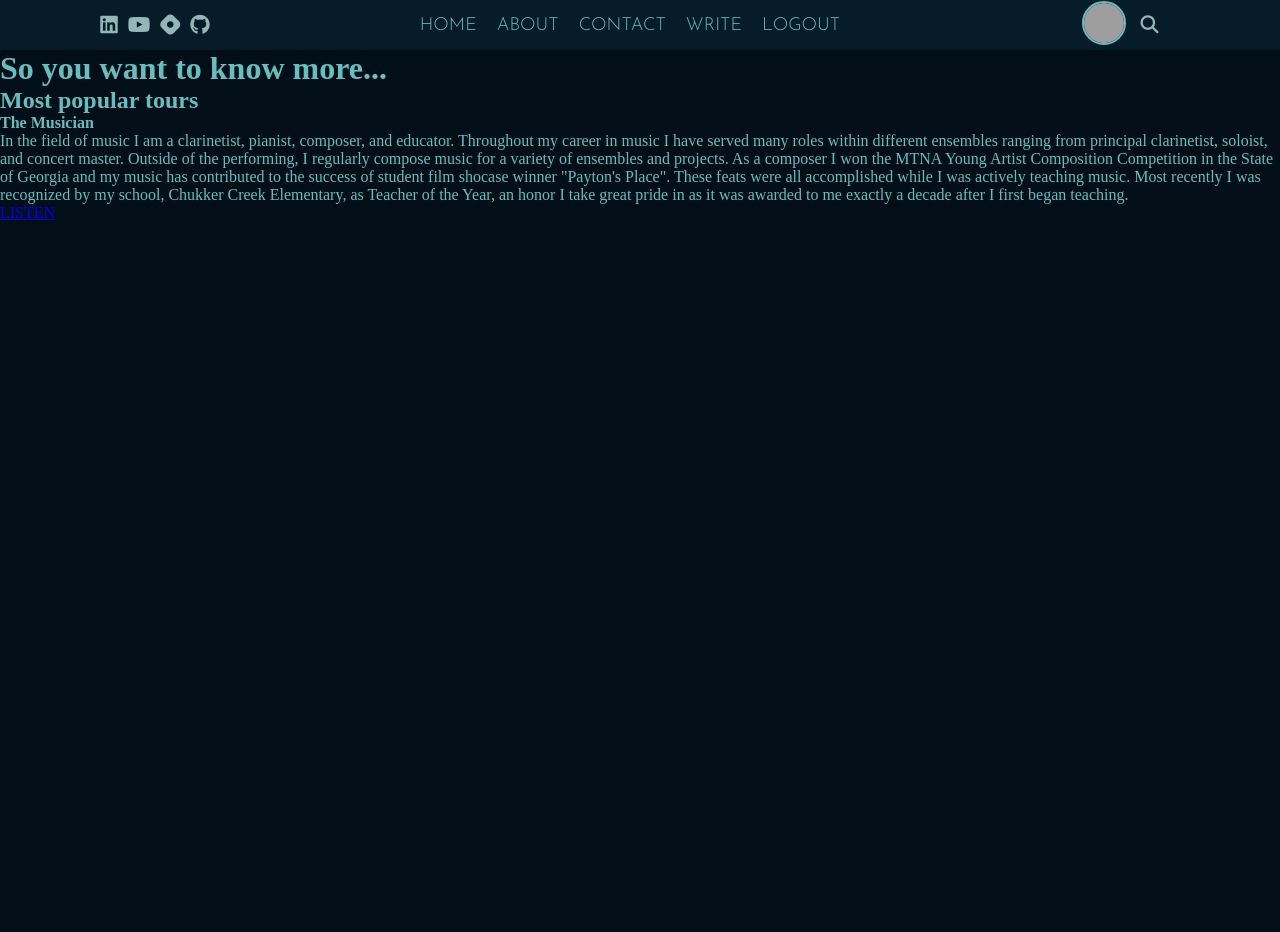
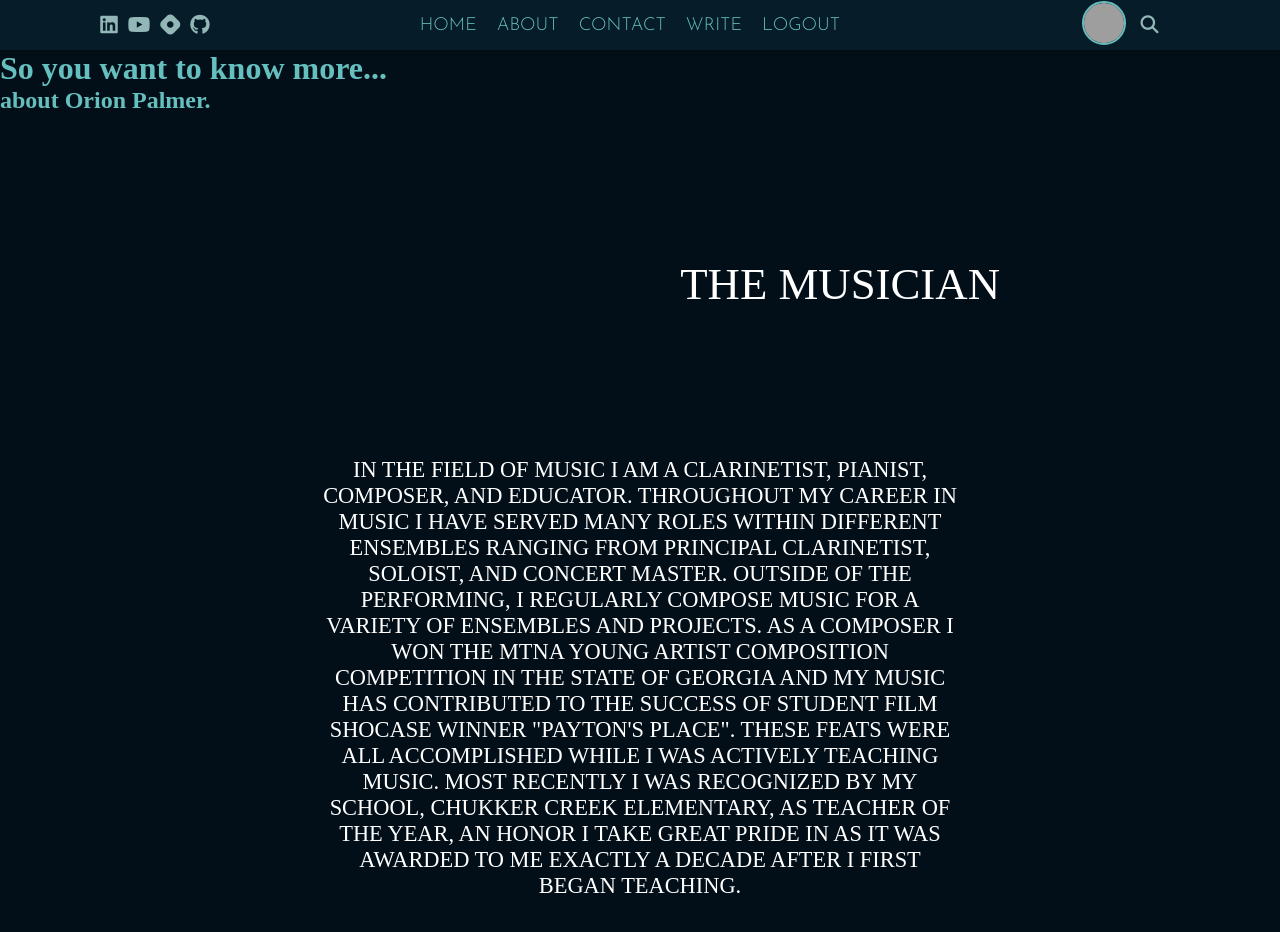
Before and after one commit to Composer0/BlogFrontEnd, a React (Create React App) app: page /about in a window 1280 px wide. Shown: the top 932 px of the page. Before the commit the page ends 800 px from the top, so only its background shows below. Built offline with nearby package versions, Linux system fonts and the light colour scheme; grey boxes are pictures that could not be loaded.

Commit message:
Coming to the conclusion I will need to just remake the cards from scratch to accomodate this style of css writing. Not a big deal.

```diff
--- a/src/pages/about/About.jsx
+++ b/src/pages/about/About.jsx
@@ -7,7 +7,7 @@ export default function About() {
       <section className="section-tours" id="section-tours">
                 <div id="tours" className="u-center-text u-margin-bottom-big">
                     <h2 className="heading-secondary">
-                        Most popular tours
+                        about Orion Palmer.
                     </h2>
                 </div>
                 <div className="row">
--- a/src/pages/about/about.css
+++ b/src/pages/about/about.css
@@ -0,0 +1,207 @@
+.card {
+    /* // define the perspective to help create the flip element. Establishes a 3-dimensional effect. */
+    perspective: 150rem;
+    -moz-perspective: 150rem;
+    position: relative;
+    /* // perspective is lost when position is set to absolute... to correct this height must be established within the parent element. */
+    height: 50rem;
+}
+
+.card__side{
+        color: #fff;
+        font-size: 2rem;
+        height: 52rem;
+        transition: all .8s;
+        position: absolute;
+        top: 0;
+        left: 0;
+        width: 100%;
+        backface-visibility: hidden;
+        border-radius: 3px;
+        overflow: hidden;
+        box-shadow: rgba(135, 151, 46, 0.5);
+        text-align: center;
+        justify-content: center;
+        flex-direction: column;
+    }
+
+        .card_side--front {
+            background-color: #fff;
+            text-align: center;
+        }
+
+        .card_side--back {
+            transform: rotateY(180deg);
+        }
+
+            .card_side-1{
+                background-image: linear-gradient(to right bottom, blue,  rgb(18, 18, 95));
+            }
+            /* .card_side-2 {
+                background-image: linear-gradient(to right bottom, $color-primary-light, $color-primary-dark);
+            }
+            .card_side-3 {
+                background-image: linear-gradient(to right bottom, $color-tertiary-light, $color-tertiary-dark);
+            } */
+
+
+
+
+    .card:hover card__side--front {
+        transform: rotateY(-180deg);
+    }
+
+    .card:hover card__side--back {
+        transform: rotateY(0);
+    }
+
+    /* // Front Side Card Styling */
+    .card__picture {
+        background-size:cover;
+        height: 23rem;
+        background-blend-mode: overlay;
+        -webkit-clip-path: polygon(0 0, 100% 0, 100% 85%, 0 100% );
+        clip-path: polygon(0 0, 100% 0, 100% 85%, 0 100% );
+        border-top-left-radius: 3px;
+        border-top-right-radius: 3px;
+    }
+
+        .card_picture-1 {
+            background-image: linear-gradient(to right bottom, black, blue, 50%);}
+
+    .card__heading {
+        font-size: 2.8rem;
+        font-weight: 300;
+        text-transform: uppercase;
+        color: #fff;
+        position: absolute;
+        top: 9rem;
+        right: 16rem;
+        width: 75%;
+        text-align: right;
+    }
+
+    .card__heading-span {
+        padding: 1rem 1.5rem;
+        -webkit-box-decoration-break: clone;
+        box-decoration-break: clone;
+        /* //this is used to create an effect of multiple boxes when the text wraps around to the next line. */
+    }
+
+        .card__heading--1 {
+            background-image: linear-gradient(to right bottom, green, rgb(19, 66, 19));
+        }
+
+        /* .card__heading--2 {
+            background-image: linear-gradient(to right bottom, $color-primary-light, $color-primary-dark);
+        }
+
+        .card__heading--3 {
+            background-image: linear-gradient(to right bottom, $color-tertiary-light, $color-tertiary-dark);
+        } */
+
+
+    .card__details {
+        padding: 3rem;
+    }
+
+        /* ul {
+            list-style-type: none;
+            width: 80%;
+            margin: 0 auto;//tends to always center as long as you did the work previoiusly of text-aligning center in the child element. Raising your children properly.
+            color: $color-grey-dark; */
+
+            /* li{
+                text-align: center;
+                font-size: 1.5rem;
+                padding: 1rem;
+
+                &:not(:last-child) {
+                    border-bottom: 1px solid $color-grey-text;
+                } */
+
+            /* } */
+        /* } */
+
+
+
+/* // Front Side Card Styling  */
+
+/* //Back Side Card Styling */
+
+    .card__cta {
+        position: absolute;
+        top: 70%;
+        left: 50%;
+        transform: translate(-50%, -50%);
+        width: 60%;
+        text-align: center;
+    }
+
+    .card__price-box {
+        text-align: center;
+        color: #fff;
+        margin: 4rem;
+    }
+
+    .card__price-only {
+        font-size: 1.4rem;
+        text-transform: uppercase;
+    }
+
+    .card__price-value {
+        font-size: 6rem;
+        font-weight: 100;
+    }
+
+
+
+
+    /* // @include respond(tabletPortrait) { */
+        /* // following media query allows us to detect a mobile device that doesn't have the ability to hover. */
+        /* @media only screen and (max-width: 56.25em),
+        only screen and (hover:none) {
+        height: auto;
+        border-radius: 3px;
+        background-color: #fff;
+
+        &__side{
+            height: auto;
+            position: relative;
+            box-shadow: none;
+
+
+            &--back {
+                transform: rotateY(0);
+                clip-path: polygon(0 15%, 100% 0, 100% 100%, 0% 100% );
+
+            }
+        }
+
+        &:hover &__side--front {
+            transform: rotateY(0);
+        }
+
+        &__details {
+            padding: 1rem 3rem;
+        }
+    //Back Side Card Styling
+
+        &__cta {
+            position: relative;
+            top: 0;
+            left: 0;
+            transform: translate(0);
+            width: 100%;
+            padding: 7rem 4rem 4rem 4rem;
+        }
+
+        &__price-box {
+            margin-bottom: 3rem;
+        }
+
+        &__price-value {
+            font-size: 6rem;
+            font-weight: 100;
+        }
+    } */
```
